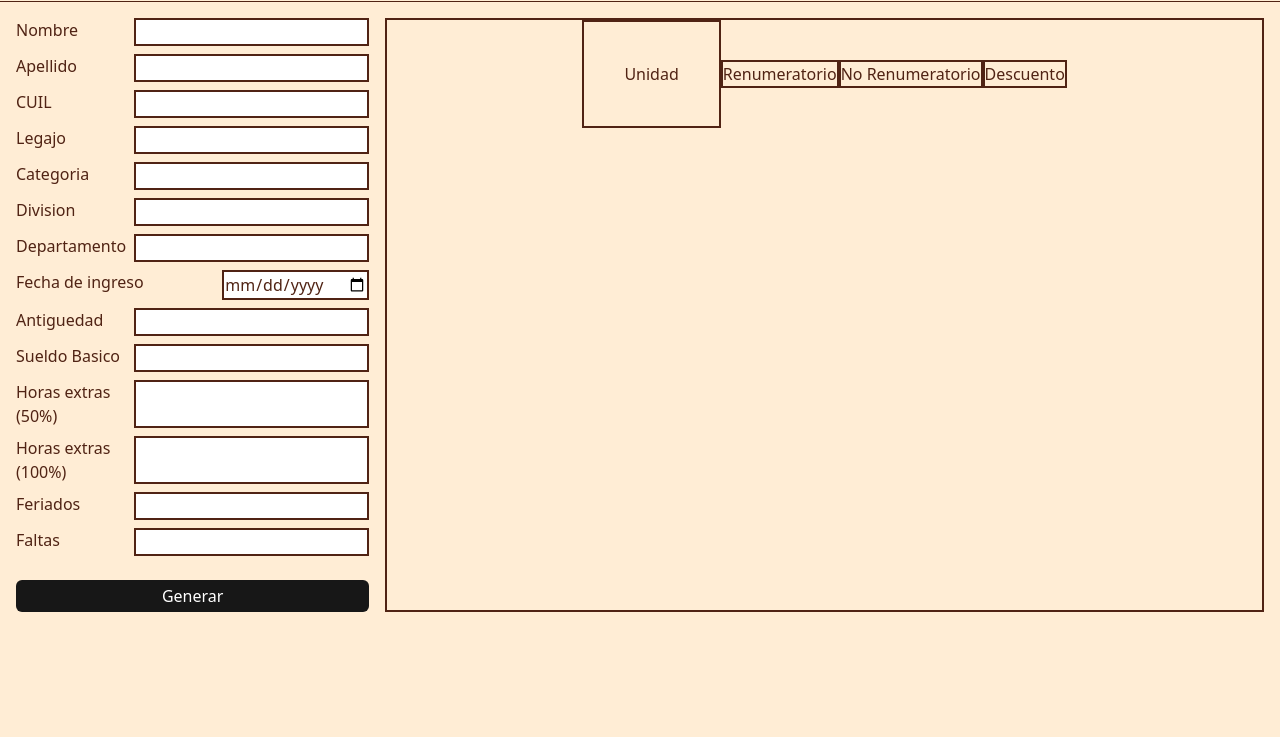
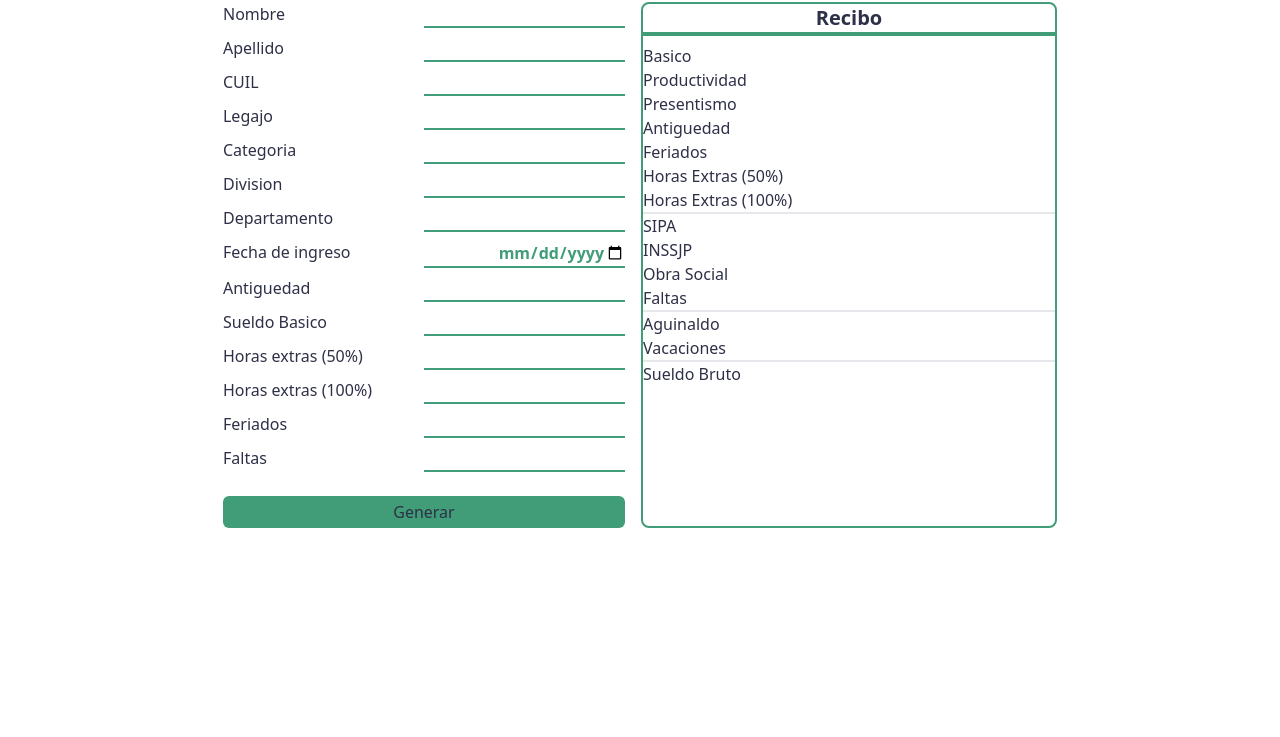
Before and after one commit to Ignun/Organizacion-y-metodos, a plain HTML site: page index.html in a window 1280 px wide. Shown: the part 63-800 px from the top of the page. Drawn offline with nearby package versions, Linux system fonts and the light colour scheme.

Commit message:
Y ESTE ES VEGETTO BLUUUUUUUUUUUUUE

```diff
--- a/index.html
+++ b/index.html
@@ -8,21 +8,16 @@
     <title>Generador de Recibos de Sueldo</title>
   </head>
 
-  <body class="bg-orange-100 text-[#502314]">
-    <div class="text-2xl border-b border-[#502314] p-4 font-bold italic">
+  <body class="text-[#2D3047]">
+    <div class="text-2xl border-b border-[#419D78] p-2 font-bold italic bg-[#419D78] shadow shadow-[#2D3047]">
       Generador de Recibos de Sueldo
     </div>
 
-    <div class="flex flex-row p-4 gap-4">
-      <div class="flex flex-col gap-2">
+    <div class="flex flex-row p-4 gap-4 justify-center">
+      <form class="flex flex-col gap-2">
         <div class="flex flex-row justify-between gap-2">
-          <spam>Nombre</spam
-          ><input
-            type="text"
-            name="nombre"
-            id="nombre"
-            class="border-2 border-[#502314]"
-          />
+          <spam>Nombre</spam>
+          <input type="text" name="nombre" id="nombre" class="w-1/2 bg-gradient-to-br from-gradientFirst to-gradientSecond bg-clip-text text-right font-bold text-[#419D78] placeholder:bg-gradient-to-br placeholder:from-gradientFirst placeholder:to-gradientSecond placeholder:bg-clip-text placeholder:text-[#419D78] border-b-2 border-[#419D78] outline-none">
         </div>
         <div class="flex flex-row justify-between gap-2">
           <spam>Apellido</spam
@@ -30,16 +25,16 @@
             type="text"
             name="apellido"
             id="apellido"
-            class="border-2 border-[#502314]"
+            class="w-1/2 bg-gradient-to-br from-gradientFirst to-gradientSecond bg-clip-text text-right font-bold text-[#419D78] placeholder:bg-gradient-to-br placeholder:from-gradientFirst placeholder:to-gradientSecond placeholder:bg-clip-text placeholder:text-[#419D78] border-b-2 border-[#419D78] outline-none"
           />
         </div>
         <div class="flex flex-row justify-between gap-2">
           <spam>CUIL</spam>
           <input
-            type="text"
+            type="number"
             name="cuil"
             id="cuil"
-            class="border-2 border-[#502314]"
+            class="w-1/2 bg-gradient-to-br from-gradientFirst to-gradientSecond bg-clip-text text-right font-bold text-[#419D78] placeholder:bg-gradient-to-br placeholder:from-gradientFirst placeholder:to-gradientSecond placeholder:bg-clip-text placeholder:text-[#419D78] border-b-2 border-[#419D78] focus:outline-none"
           />
         </div>
         <div class="flex flex-row justify-between gap-2">
@@ -48,7 +43,7 @@
             type="number"
             name="legajo"
             id="legajo"
-            class="border-2 border-[#502314]"
+            class="w-1/2 bg-gradient-to-br from-gradientFirst to-gradientSecond bg-clip-text text-right font-bold text-[#419D78] placeholder:bg-gradient-to-br placeholder:from-gradientFirst placeholder:to-gradientSecond placeholder:bg-clip-text placeholder:text-[#419D78] border-b-2 border-[#419D78] focus:outline-none"
           />
         </div>
         <div class="flex flex-row justify-between gap-2">
@@ -57,7 +52,7 @@
             type="text"
             name="categoria"
             id="categoria"
-            class="border-2 border-[#502314]"
+            class="w-1/2 bg-gradient-to-br from-gradientFirst to-gradientSecond bg-clip-text text-right font-bold text-[#419D78] placeholder:bg-gradient-to-br placeholder:from-gradientFirst placeholder:to-gradientSecond placeholder:bg-clip-text placeholder:text-[#419D78] border-b-2 border-[#419D78] outline-none"
           />
         </div>
         <div class="flex flex-row justify-between gap-2">
@@ -66,7 +61,7 @@
             type="text"
             name="division"
             id="division"
-            class="border-2 border-[#502314]"
+            class="w-1/2 bg-gradient-to-br from-gradientFirst to-gradientSecond bg-clip-text text-right font-bold text-[#419D78] placeholder:bg-gradient-to-br placeholder:from-gradientFirst placeholder:to-gradientSecond placeholder:bg-clip-text placeholder:text-[#419D78] border-b-2 border-[#419D78] outline-none"
           />
         </div>
         <div class="flex flex-row justify-between gap-2">
@@ -75,7 +70,7 @@
             type="text"
             name="departamento"
             id="departamento"
-            class="border-2 border-[#502314]"
+            class="w-1/2 bg-gradient-to-br from-gradientFirst to-gradientSecond bg-clip-text text-right font-bold text-[#419D78] placeholder:bg-gradient-to-br placeholder:from-gradientFirst placeholder:to-gradientSecond placeholder:bg-clip-text placeholder:text-[#419D78] border-b-2 border-[#419D78] outline-none"
           />
         </div>
         <div class="flex flex-row justify-between gap-2">
@@ -84,7 +79,7 @@
             type="date"
             name="ingreso"
             id="fechaingreso"
-            class="border-2 border-[#502314]"
+            class="w-1/2 bg-gradient-to-br from-gradientFirst to-gradientSecond bg-clip-text text-right font-bold text-[#419D78] placeholder:bg-gradient-to-br placeholder:from-gradientFirst placeholder:to-gradientSecond placeholder:bg-clip-text placeholder:text-[#419D78] border-b-2 border-[#419D78] outline-none"
           />
         </div>
         <div class="flex flex-row justify-between gap-2">
@@ -93,7 +88,7 @@
             type="number"
             name="antiguedad"
             id="antiguedad"
-            class="border-2 border-[#502314]"
+            class="w-1/2 bg-gradient-to-br from-gradientFirst to-gradientSecond bg-clip-text text-right font-bold text-[#419D78] placeholder:bg-gradient-to-br placeholder:from-gradientFirst placeholder:to-gradientSecond placeholder:bg-clip-text placeholder:text-[#419D78] border-b-2 border-[#419D78] focus:outline-none"
           />
         </div>
         <div class="flex flex-row justify-between gap-2">
@@ -102,7 +97,7 @@
             type="number"
             name="basico"
             id="sueldobasico"
-            class="border-2 border-[#502314]"
+            class="w-1/2 bg-gradient-to-br from-gradientFirst to-gradientSecond bg-clip-text text-right font-bold text-[#419D78] placeholder:bg-gradient-to-br placeholder:from-gradientFirst placeholder:to-gradientSecond placeholder:bg-clip-text placeholder:text-[#419D78] border-b-2 border-[#419D78] focus:outline-none"
           />
         </div>
         <div class="flex flex-row justify-between gap-2">
@@ -111,7 +106,7 @@
             type="number"
             name="extras50"
             id="extras50"
-            class="border-2 border-[#502314]"
+            class="w-1/2 bg-gradient-to-br from-gradientFirst to-gradientSecond bg-clip-text text-right font-bold text-[#419D78] placeholder:bg-gradient-to-br placeholder:from-gradientFirst placeholder:to-gradientSecond placeholder:bg-clip-text placeholder:text-[#419D78] border-b-2 border-[#419D78] focus:outline-none"
           />
         </div>
         <div class="flex flex-row justify-between gap-2">
@@ -120,7 +115,7 @@
             type="number"
             name="extras100"
             id="extras100"
-            class="border-2 border-[#502314]"
+            class="w-1/2 bg-gradient-to-br from-gradientFirst to-gradientSecond bg-clip-text text-right font-bold text-[#419D78] placeholder:bg-gradient-to-br placeholder:from-gradientFirst placeholder:to-gradientSecond placeholder:bg-clip-text placeholder:text-[#419D78] border-b-2 border-[#419D78] focus:outline-none"
           />
         </div>
         <div class="flex flex-row justify-between gap-2">
@@ -129,7 +124,7 @@
             type="number"
             name="feriados"
             id="feriados"
-            class="border-2 border-[#502314]"
+            class="w-1/2 bg-gradient-to-br from-gradientFirst to-gradientSecond bg-clip-text text-right font-bold text-[#419D78] placeholder:bg-gradient-to-br placeholder:from-gradientFirst placeholder:to-gradientSecond placeholder:bg-clip-text placeholder:text-[#419D78] border-b-2 border-[#419D78] focus:outline-none"
           />
         </div>
         <div class="flex flex-row justify-between gap-2">
@@ -138,29 +133,65 @@
             type="number"
             name="faltas"
             id="faltas"
-            class="border-2 border-[#502314]"
+            class="w-1/2 bg-gradient-to-br from-gradientFirst to-gradientSecond bg-clip-text text-right font-bold text-[#419D78] placeholder:bg-gradient-to-br placeholder:from-gradientFirst placeholder:to-gradientSecond placeholder:bg-clip-text placeholder:text-[#419D78] border-b-2 border-[#419D78] focus:outline-none"
           />
         </div>
-        <button
-          type="submit"
-          onclick="generar()"
-          class="rounded-md bg-neutral-900 text-white h-8 mt-4"
-        >
+        <button type="submit" onclick="generar()" class="rounded-md bg-[#419D78] h-8 mt-4">
           Generar
         </button>
-      </div>
-      <div class="flex flex-col border-2 border-[#502314] w-full items-center">
-        <div class="flex flex-row items-center">
-          <div class="flex flex-col border-2 border-[#502314] p-10">Unidad</div>
-          <div class="flex flex-col border-2 border-[#502314]">
-            Renumeratorio
-          </div>
-          <div class="flex flex-col border-2 border-[#502314]">
-            No Renumeratorio
-          </div>
-          <div class="flex flex-col border-2 border-[#502314]">Descuento</div>
-        </div>
-        <div id="blankid" class="ml-8"></div>
+      </form>
+      <div class="flex flex-col border-2 border-[#419D78] w-1/3 rounded-lg gap-2">
+        <header class="flex flex-row justify-center items-center border-b-4 border-[#419D78] w-full text-xl font-bold">
+          Recibo
+        </header>
+        <ul class="gap-4">
+          <ul class="border-b-2">
+            <li>
+              Basico
+            </li>
+            <li>
+              Productividad
+            </li>
+            <li>
+              Presentismo
+            </li>
+            <li>
+              Antiguedad
+            </li>
+            <li>
+              Feriados
+            </li>
+            <li>
+              Horas Extras (50%)
+            </li>
+            <li>
+              Horas Extras (100%)
+            </li>
+          </ul>
+          <ul class="border-b-2">
+            <li>
+              SIPA
+            </li>
+            <li>
+              INSSJP
+            </li>
+            <li>
+              Obra Social
+            </li>
+            <li>
+              Faltas
+            </li>
+          </ul>
+          <ul class="border-b-2">
+            <li>
+              Aguinaldo
+            </li>
+            <li>
+              Vacaciones
+            </li>
+          </ul>
+          Sueldo Bruto
+        </ul>
       </div>
     </div>
     <script src="main.js"></script>
```
